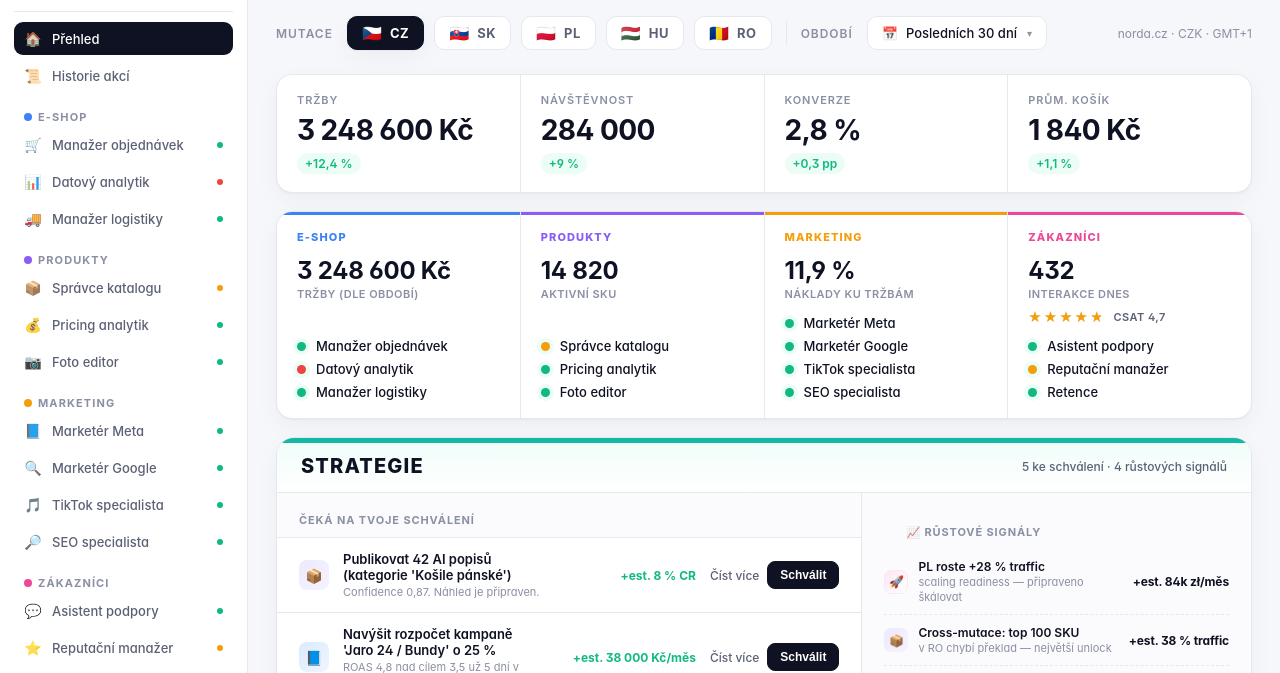
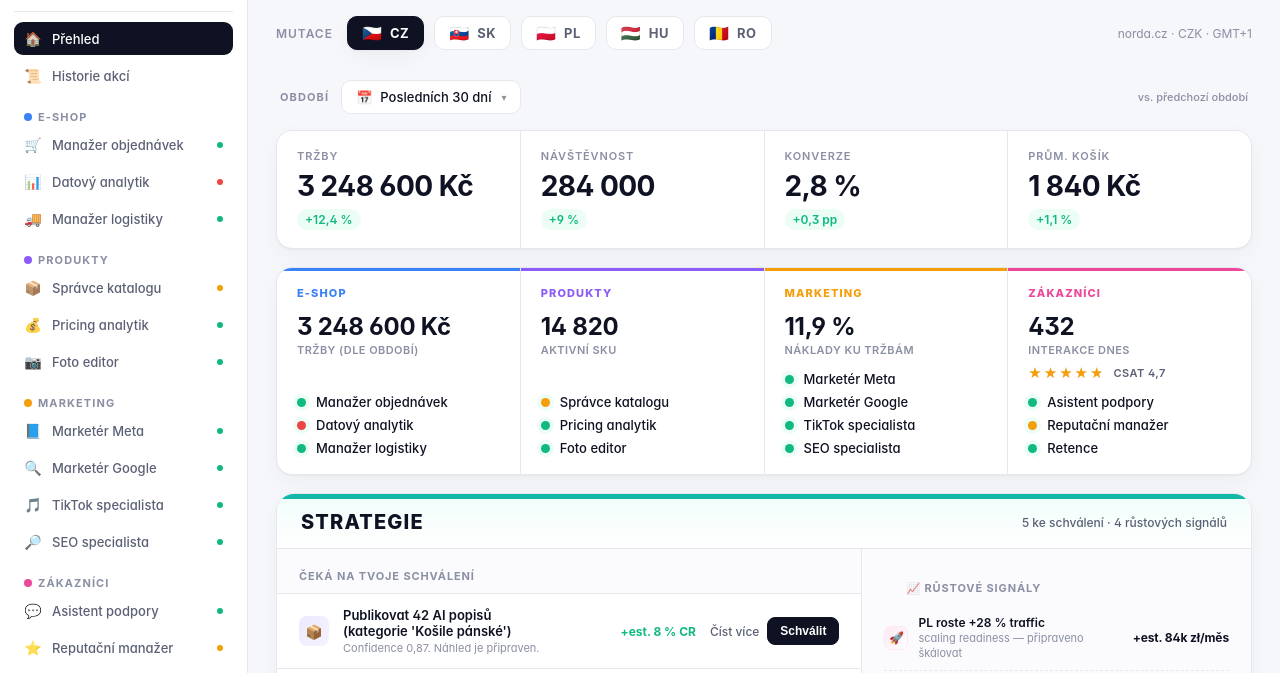
Before and after one commit to adamku8/ave-mundo, a plain HTML site: page norda-demo/index.html in a window 1280 px wide. Shown: the part 62-735 px from the top of the page. Drawn offline with nearby package versions, Linux system fonts and the light colour scheme.

Commit message:
UI: integrate period selector right above metrics

```diff
--- a/norda-demo/index.html
+++ b/norda-demo/index.html
@@ -89,6 +89,12 @@ html,body{margin:0;padding:0;background:var(--bg);color:var(--text);font-family:
 .muta-bar .sep-thin{width:1px;height:24px;background:var(--border);align-self:center;margin:0 4px}
 .muta-meta{font-size:12px;color:var(--text-soft)}
 
+/* Period bar (sits right above metrics) */
+.period-bar{display:flex;align-items:center;gap:10px;margin:0 4px 10px;padding:6px 0}
+.period-bar .label{font-size:11px;color:var(--text-soft);text-transform:uppercase;letter-spacing:.10em;font-weight:700;margin-right:2px}
+.period-bar .period-hint{margin-left:auto;font-size:11px;color:var(--text-soft);font-weight:500}
+
+/* Date range selector */
 .date-select-wrap{position:relative}
 .date-select{display:inline-flex;align-items:center;gap:8px;padding:8px 14px;background:var(--surface);border:1px solid var(--border);border-radius:10px;cursor:pointer;font-size:13px;font-weight:500;color:var(--text);font-family:inherit;transition:all .15s ease}
 .date-select:hover{border-color:var(--border-strong)}
@@ -390,7 +396,7 @@ html,body{margin:0;padding:0;background:var(--bg);color:var(--text);font-family:
     <a class="sb-item"><span class="sb-ic">🔌</span>Integrace</a>
     <a class="sb-item"><span class="sb-ic">👥</span>Tým</a>
 
-    <div class="sb-foot">v0.5 · prototyp · 5 mutací</div>
+    <div class="sb-foot">v0.6 · prototyp · 5 mutací</div>
   </aside>
 
   <main class="main">
@@ -409,8 +415,12 @@ html,body{margin:0;padding:0;background:var(--bg);color:var(--text);font-family:
       <div class="muta" data-m="PL"><span class="flag">🇵🇱</span><span class="code">PL</span></div>
       <div class="muta" data-m="HU"><span class="flag">🇭🇺</span><span class="code">HU</span></div>
       <div class="muta" data-m="RO"><span class="flag">🇷🇴</span><span class="code">RO</span></div>
-      <span class="sep-thin"></span>
-      <span class="muta-label">Období</span>
+      <div class="sep"></div>
+      <div class="muta-meta" id="muta-meta">norda.cz · CZK · GMT+1</div>
+    </div>
+
+    <div class="period-bar">
+      <span class="label">Období</span>
       <div class="date-select-wrap">
         <button class="date-select" id="date-btn" type="button">
           <span>📅</span>
@@ -425,8 +435,7 @@ html,body{margin:0;padding:0;background:var(--bg);color:var(--text);font-family:
           <a data-d="custom">Vlastní rozsah…</a>
         </div>
       </div>
-      <div class="sep"></div>
-      <div class="muta-meta" id="muta-meta">norda.cz · CZK · GMT+1</div>
+      <span class="period-hint">vs. předchozí období</span>
     </div>
 
     <div class="kpi-grid">
```
